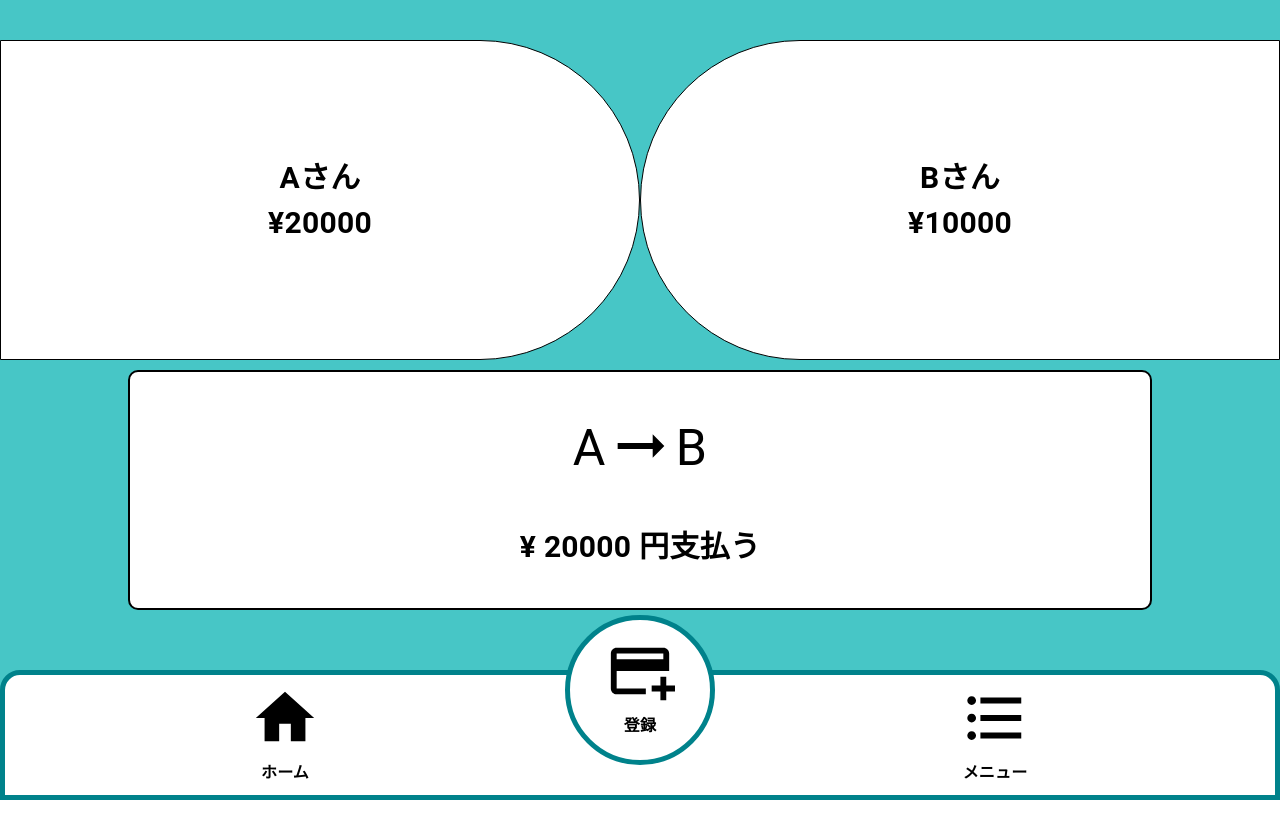
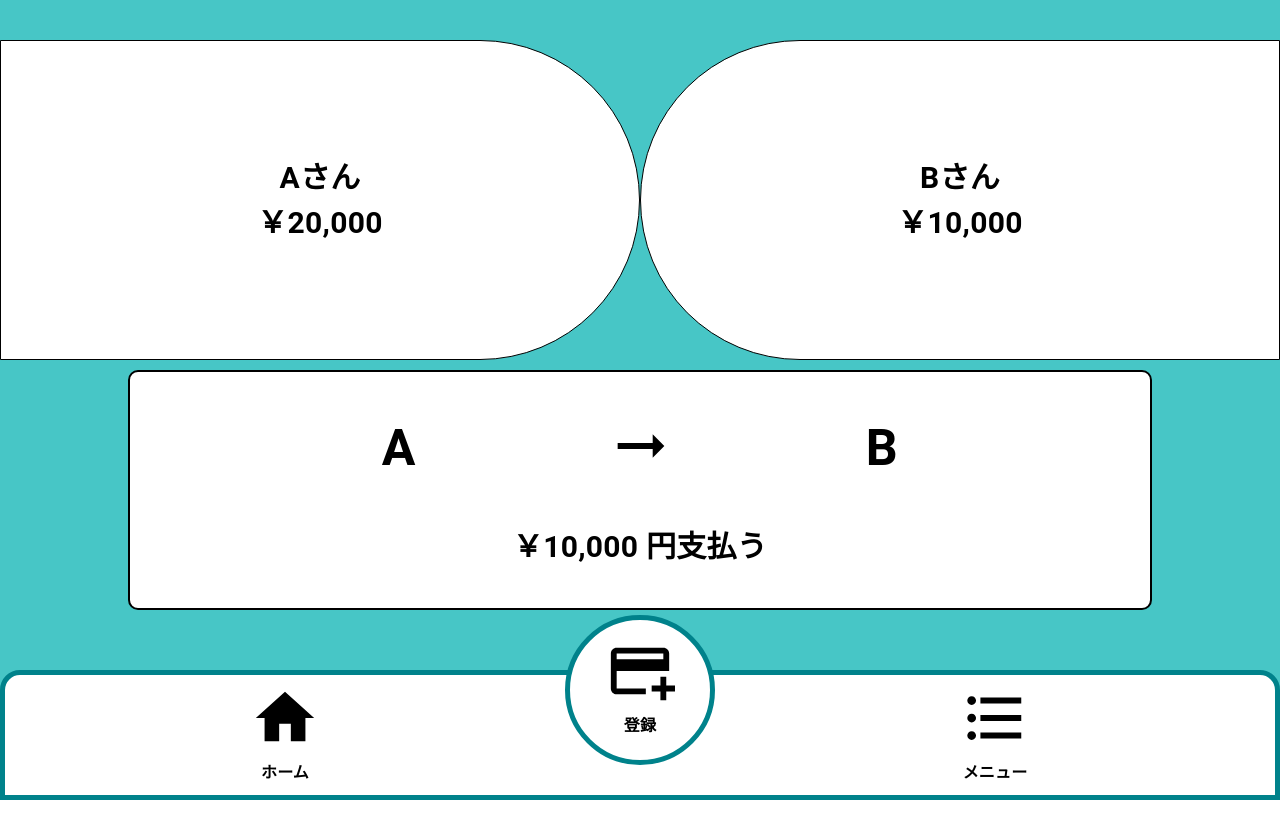
Before and after one commit to kinakomoch7/duplo, a React (Vite) app: page / in a window 1280 px wide. Built offline with nearby package versions, Linux system fonts and the light colour scheme.

Commit message:
[update]typoのスタイル設定

```diff
--- a/src/Pages/Home/DifferencePay.tsx/DifferencePay.tsx
+++ b/src/Pages/Home/DifferencePay.tsx/DifferencePay.tsx
@@ -2,21 +2,32 @@ import { NBox } from "../../../common/NBox"
 import { NTypo } from "../../../common/NTypo"
 import { BLACK, WHITE } from "../../../common/style"
 import ArrowRightAltIcon from '@mui/icons-material/ArrowRightAlt';
+import WestIcon from '@mui/icons-material/West';
+import { TEST_DATA } from "../../../constants/testData";
+import { SxProps } from "@mui/material";
 
 export const DifferencePay = () => {
 
-  const money = 20000;
+  const money = TEST_DATA.ownTotal - TEST_DATA.partnerTotal;
+
+  const formattedMony = Math.abs(money).toLocaleString('ja-JP', {style:'currency', currency: 'JPY'});
+
+  const IconStyle:SxProps = {
+    width: 70,
+    height: 70,
+    color:BLACK
+  }
 
   return (
     <NBox style={{ width:'80%', height:'30vh', margin:'auto', border: `solid 2px ${BLACK}`, borderRadius:10, backgroundColor: WHITE }} >
       <div style={{ height:'100%', justifyContent:'space-evenly', display:"flex", flexDirection: 'column' }}>
-        <div style={{ display:"flex", flexDirection:'row', justifyContent:"center" }} >
-          <NTypo style={{ color:BLACK, fontSize:50, textAlign:"center"  }} >A</NTypo>
-          <ArrowRightAltIcon sx={{ width:70, height:70, color:BLACK }} />
-          <NTypo style={{ color:BLACK, fontSize:50, textAlign:"center" }} >B</NTypo>
+        <div style={{ display:"flex", flexDirection:'row', justifyContent:"space-evenly", width:'70vw', margin:'0 auto'}} >
+          <NTypo style={{ fontSize:50 }} >{TEST_DATA.ownName}</NTypo>
+          { money>0 ? <ArrowRightAltIcon sx={IconStyle} /> : <WestIcon sx={IconStyle}/>}
+          <NTypo style={{ fontSize:50 }} >{TEST_DATA.partnerName}</NTypo>
         </div>
         <div style={{  }}>
-          <NTypo style={{ color:BLACK, textAlign:"center", fontSize:30, fontWeight:"bold" }}>¥ {money} 円支払う</NTypo>
+          <NTypo style={{ fontSize:30 }}>{formattedMony} 円支払う</NTypo>
         </div>
       </div>
     </NBox>
--- a/src/Pages/Home/EachPay/EllipseContent.tsx
+++ b/src/Pages/Home/EachPay/EllipseContent.tsx
@@ -12,12 +12,14 @@ export const EllipseContent = (props:Props) => {
 
   const { style, name, money } = props;
 
+  const formattedMony = money.toLocaleString('ja-JP', {style:'currency', currency: 'JPY'});
+
   return (
     <NBox
       style={{ width:'50%', height:'40vh', border:`solid 1px ${BLACK}`, backgroundColor:WHITE, ...style}}>
       <div style={{ display: "flex", flexDirection: 'column', height:'100%', justifyContent:'center' }}>
-        <NTypo style={{ color:BLACK, textAlign:'center', fontSize:30, fontWeight:'bold' }} >{name}さん</NTypo>
-        <NTypo style={{ color:BLACK, textAlign:'center', fontSize:30, fontWeight:'bold' }}>¥{money}</NTypo>
+        <NTypo style={{ fontSize:30 }} >{name}さん</NTypo>
+        <NTypo style={{ fontSize:30 }}>{formattedMony}</NTypo>
       </div>
     </NBox>
   )
--- a/src/Pages/NotFound/NotFound.tsx
+++ b/src/Pages/NotFound/NotFound.tsx
@@ -1,6 +1,9 @@
+import { NTypo } from "../../common/NTypo";
 
 export const NotFound = () => {
   return (
-    <div>NotFound</div>
+    <div>
+      <NTypo>-お探しのページは見つかりませんでした-</NTypo>
+    </div>
   );
 };
--- a/src/common/NTypo.tsx
+++ b/src/common/NTypo.tsx
@@ -1,7 +1,10 @@
 import { Typography, TypographyProps } from "@mui/material"
+import { commonTextStyle } from "./style"
 
 export const NTypo = (props: TypographyProps) => {
   return (
-    <Typography {...props} >{props.children}</Typography>
+    <Typography {...props} style={{ ...props.style, ...commonTextStyle }} >
+      {props.children}
+    </Typography>
   )
 }
--- a/src/common/style.ts
+++ b/src/common/style.ts
@@ -1,3 +1,5 @@
+import { CSSProperties } from "react";
+
 export const MINT_GREEN = '#47C6C6';
 export const DEEP_GREEN = '#00828B';
 export const WHITE = '#FFFFFF';
@@ -5,3 +7,9 @@ export const BLACK = '#000000';
 export const GARY = '#D9D9D9';
 export const BLOOD_ORANGE = '#FF7246';
 export const PALE_ORANGE = '#FEB49D';
+
+export const commonTextStyle:CSSProperties = {
+  fontWeight: 'bold',
+  textAlign: 'center',
+  color: BLACK
+};
```
